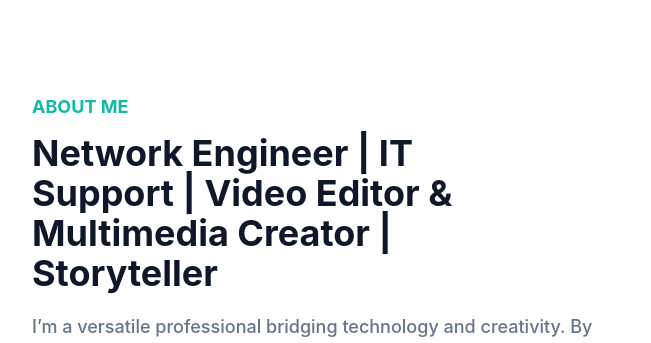
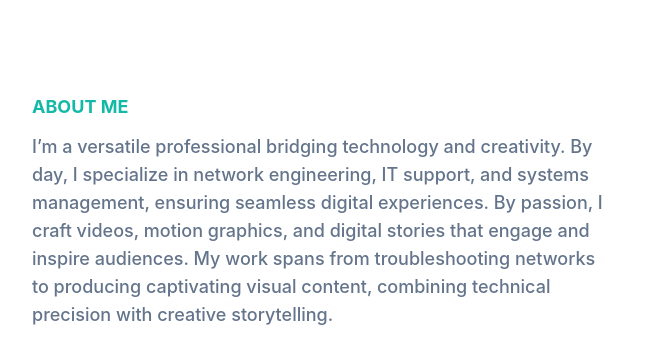
Before and after one commit to adehlaide12/tailwind-portfolio, a website: page index.html in a window 1280 px wide. Shown: the part 1020-1363 px from the top of the page, 0-651 px from the left. Drawn offline with Linux system fonts and the light colour scheme.

Commit message:
about me update

```diff
--- a/index.html
+++ b/index.html
@@ -103,7 +103,6 @@
         <div class="flex flex-wrap">
           <div class="mb-10 w-full px-4 lg:w-1/2">
             <h4 class="mb-3 text-lg font-bold uppercase text-primary">About Me</h4>
-            <h2 class="mb-5 max-w-md text-3xl font-bold text-dark dark:text-white lg:text-4xl">Network Engineer | IT Support | Video Editor & Multimedia Creator | Storyteller</h2>
             <p class="max-w-xl text-base font-medium text-secondary lg:text-lg">I’m a versatile professional bridging technology and creativity. By day, I specialize in network engineering, IT support, and systems management, ensuring seamless digital experiences. By passion, I craft videos, motion graphics, and digital stories that engage and inspire audiences. My work spans from troubleshooting networks to producing captivating visual content, combining technical precision with creative storytelling.</p>
           </div>
           <div class="w-full px-4 lg:w-1/2">
```
